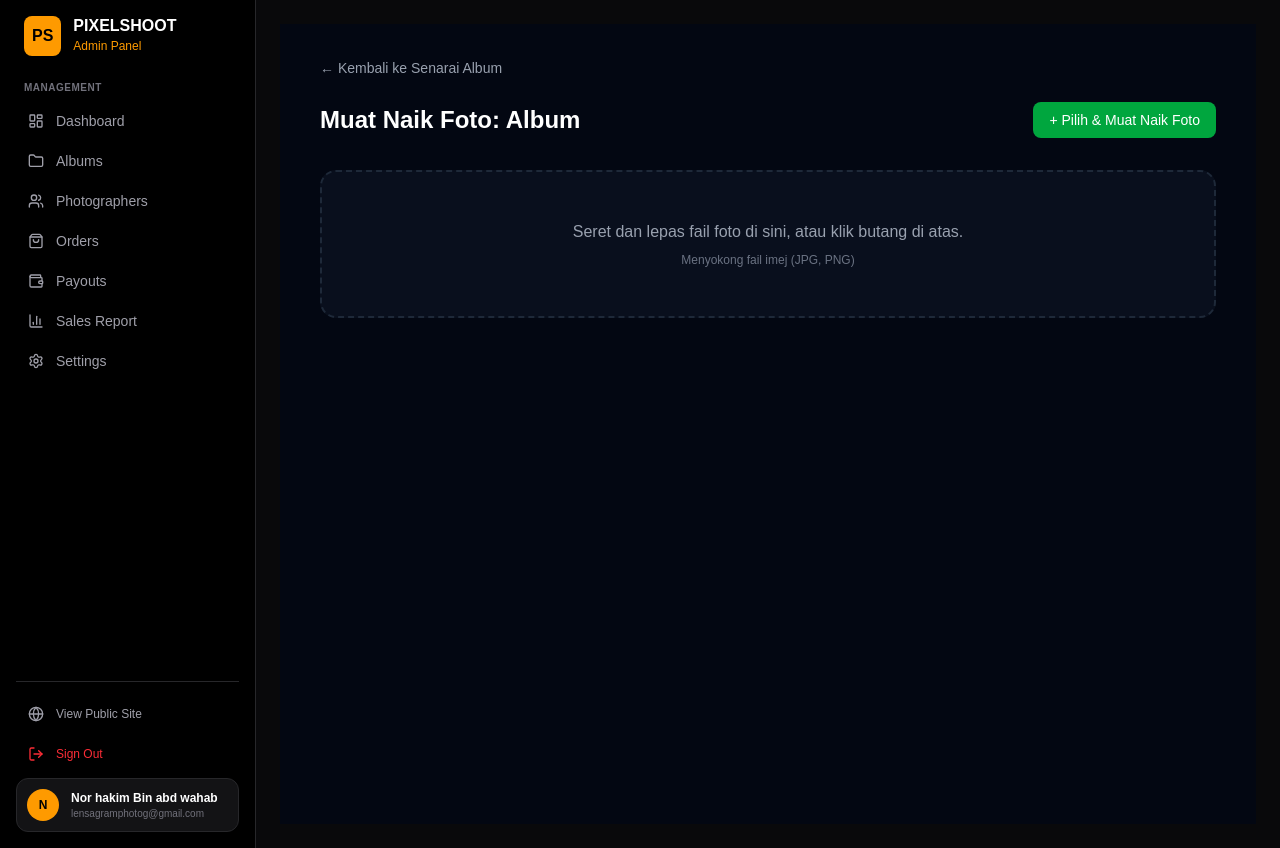
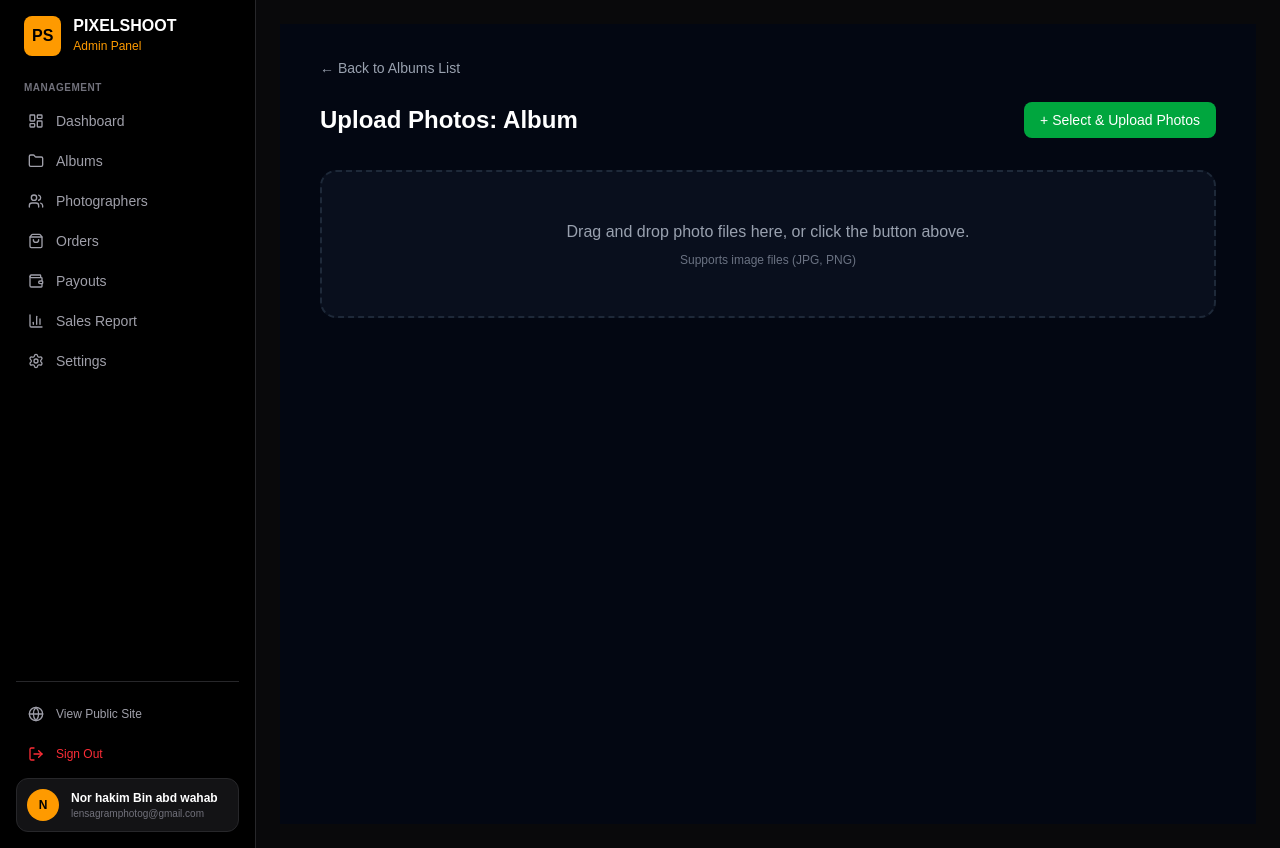
Before and after one commit to PixelShooter8/PixelShoot, a Next.js app: page /admin/albums/1/upload in a window 1280 px wide. Built offline with nearby package versions, Linux system fonts and the light colour scheme; no server answers; the database is empty.

Commit message:
Translate upload page to English

```diff
--- a/app/admin/albums/[id]/upload/page.jsx
+++ b/app/admin/albums/[id]/upload/page.jsx
@@ -16,13 +16,11 @@ export default function AlbumUploadPage() {
 
   const [albumTitle, setAlbumTitle] = useState('');
   const [uploading, setUploading] = useState(false);
-  const [photos, setPhotos] = useState([]);
 
-  // Ambil nama album untuk paparan tajuk
   useEffect(() => {
     async function fetchAlbum() {
       const { data } = await supabase
-        .from('albums')
+        .from('events')
         .select('title')
         .eq('id', albumId)
         .single();
@@ -40,7 +38,6 @@ export default function AlbumUploadPage() {
       for (let i = 0; i < files.length; i++) {
         const file = files[i];
 
-        // 1. Dapatkan presigned URL dari API server anda (untuk Cloudflare R2 / S3)
         const res = await fetch('/api/upload', {
           method: 'POST',
           headers: { 'Content-Type': 'application/json' },
@@ -49,14 +46,12 @@ export default function AlbumUploadPage() {
         const data = await res.json();
 
         if (data.uploadUrl) {
-          // 2. Muat naik fail terus ke Cloudflare R2
           await fetch(data.uploadUrl, {
             method: 'PUT',
             headers: { 'Content-Type': file.type },
             body: file,
           });
 
-          // 3. Simpan rekod foto ke dalam database Supabase
           await supabase.from('photos').insert({
             album_id: albumId,
             file_key: data.fileKey,
@@ -64,11 +59,11 @@ export default function AlbumUploadPage() {
           });
         }
       }
-      alert('Semua foto berjaya dimuat naik!');
+      alert('All photos uploaded successfully!');
       window.location.reload();
     } catch (err) {
       console.error(err);
-      alert('Ralat semasa memuat naik foto.');
+      alert('Error uploading photos.');
     } finally {
       setUploading(false);
     }
@@ -81,13 +76,13 @@ export default function AlbumUploadPage() {
           onClick={() => router.push('/admin/albums')}
           className="text-gray-400 hover:text-white mb-6 text-sm"
         >
-          ← Kembali ke Senarai Album
+          ← Back to Albums List
         </button>
 
         <div className="flex justify-between items-center mb-8">
-          <h1 className="text-2xl font-bold">Muat Naik Foto: {albumTitle || 'Album'}</h1>
+          <h1 className="text-2xl font-bold">Upload Photos: {albumTitle || 'Album'}</h1>
           <label className="cursor-pointer bg-green-600 hover:bg-green-500 text-white px-4 py-2 rounded-lg font-medium text-sm transition">
-            {uploading ? 'Sedang Memuat Naik...' : '+ Pilih & Muat Naik Foto'}
+            {uploading ? 'Uploading...' : '+ Select & Upload Photos'}
             <input
               type="file"
               multiple
@@ -100,8 +95,8 @@ export default function AlbumUploadPage() {
         </div>
 
         <div className="border-2 border-dashed border-gray-800 rounded-2xl p-12 text-center bg-gray-900/50">
-          <p className="text-gray-400 mb-2">Seret dan lepas fail foto di sini, atau klik butang di atas.</p>
-          <p className="text-xs text-gray-500">Menyokong fail imej (JPG, PNG)</p>
+          <p className="text-gray-400 mb-2">Drag and drop photo files here, or click the button above.</p>
+          <p className="text-xs text-gray-500">Supports image files (JPG, PNG)</p>
         </div>
       </div>
     </div>
```
